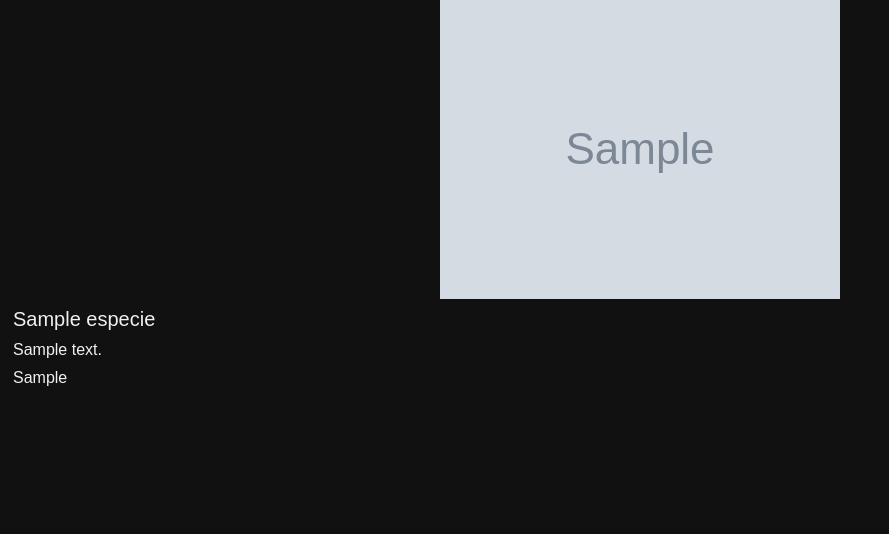
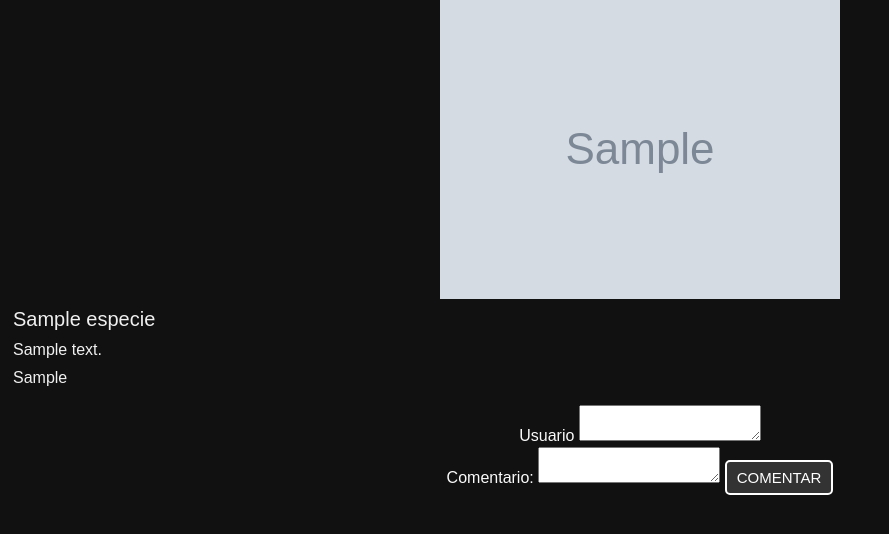
Before and after one commit to cristianABC/reserva, a Django app: page /modulos/detalle/1/ in a window 1280 px wide. Shown: the part 68-602 px from the top of the page, without its empty margins (0-889 px from the left). Run offline with Django 3.2, Linux system fonts and the light colour scheme; tables that the repository leaves empty hold one stand-in row (values such as "Sample post"); grey boxes marked "Sample" are stand-in pictures; some libraries are stand-ins or nearby versions.

Commit message:
Create logic to add specie's comment

```diff
--- a/modulos/admin.py
+++ b/modulos/admin.py
@@ -5,10 +5,10 @@ from django.contrib import admin
 from .models import Especie
 from .models import Categoria
 from .models import Usuario
-from .models import Comentario
+from .models import Comentario_especies
 
 # Register your models here.
 admin.site.register(Especie)
 admin.site.register(Usuario)
 admin.site.register(Categoria)
-admin.site.register(Comentario)
+admin.site.register(Comentario_especies)
--- a/modulos/models.py
+++ b/modulos/models.py
@@ -24,11 +24,10 @@ class Categoria(models.Model):
     nombreEspecie = models.CharField(max_length=100)
     descripcion = models.CharField(max_length=100)
 
-
-class Comentario(models.Model):
+class Comentario_especies(models.Model):
+    id_especie = models.CharField(max_length=50, unique=True, null=True)
     correo = models.CharField(max_length=100)
     comentario = models.CharField(max_length=100)
-
 
 class Usuario(models.Model):
     nombre = models.CharField(max_length=100)
--- a/modulos/templates/modulos/detail.html
+++ b/modulos/templates/modulos/detail.html
@@ -20,7 +20,20 @@
   <div class="description">{{ especie.descripcion }} </div>
   <div class="classification">{{ especie.clasificacionTax }} </div>
 
+  <form method="POST" action='addComentario' class="form-group">
+    {% csrf_token %}
+    <br>
+    Usuario <textarea type="text" name="correo" id="correo">{{user.username}}</textarea>
+    <br>
+    Comentario: <textarea type="text"id="comentario" name="comentario"></textarea>
+    <button type="submit">Comentar</button>
+  </form>
+
   {#  <a href="{% url 'index' %}">Volver</a>#}
 </div>
+
+
+
+
 </body>
 </html>
--- a/modulos/urls.py
+++ b/modulos/urls.py
@@ -10,5 +10,6 @@ urlpatterns = [
     url(r'^reload/$', views.reload, name='reload'),
     url(r'^detalle/(?P<especie_id>\d+)/$', views.view_detail, name='detalle'),
     url(r'^editUser/$', views.edit_request, {}, name="editUser"),
-    url(r'^addEspecie/$', views.add_especie,name='addEspecie')
+    url(r'^addEspecie/$', views.add_especie,name='addEspecie'),
+    url(r'^detalle/(?P<especie_id>\d+)/addComentario', views.add_comment, name='addComentario')
 ]
--- a/modulos/views.py
+++ b/modulos/views.py
@@ -12,6 +12,7 @@ from .models import Especie
 from .models import UserForm
 from .models import EspecieForm
 from .models import Usuario
+from .models import Comentario_especies
 # Create your views here.
 
 
@@ -107,3 +108,14 @@ def add_especie(request):
         form = EspecieForm()
 
     return render(request, 'modulos/especie_form.html',{'form':form})
+
+
+def add_comment(request, especie_id):
+
+    if request.method == 'POST':
+        email = request.POST.get('correo')
+        comment = request.POST.get('comentario')
+        commentObj = Comentario_especies(correo=email, comentario=comment, id_especie=especie_id)
+        commentObj.save()
+
+        return HttpResponseRedirect(reverse('reload'))
```
